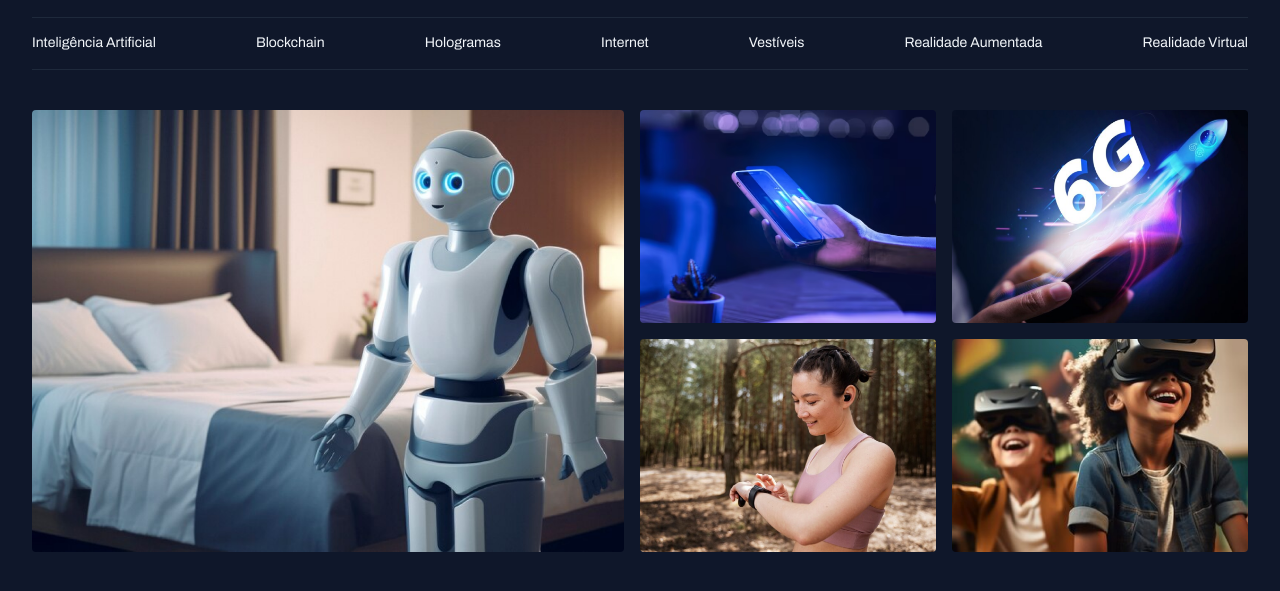
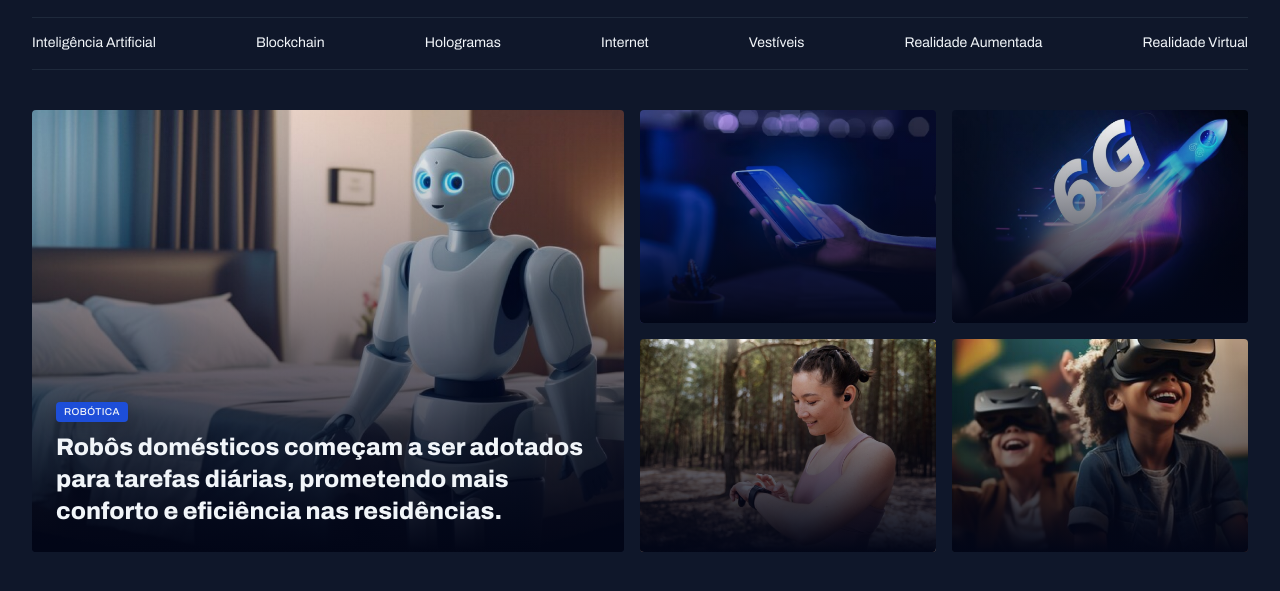
Before and after one commit to Fergani94/RS---Portal-de-Noticia, a plain HTML site: page index.html in a window 1280 px wide. Shown: the part 45-636 px from the top of the page. Drawn offline with Linux system fonts and the light colour scheme.

Commit message:
Card content organized

```diff
--- a/index.html
+++ b/index.html
@@ -41,21 +41,26 @@
 
   <main class="grid container">
     <section id="featured" class="grid grid-flow-col gap-16">
-      <div>
+      <div class="card">
+
         <img src="assets/images/Image 01.png" alt="">
+        <figcaption>
+          <span class="content-tag">robótica</span>
+          <h2 class="text-2xl">Robôs domésticos começam a ser adotados para tarefas diárias, prometendo mais conforto e eficiência nas residências.</h2>
+        </figcaption>
       </div>
 
       <div class="grid grid-cols-2 gap-16">
-        <div>
+        <div class="card">
           <img src="assets/images/Image 02.png" alt="">
         </div>
-          <div>
+          <div class="card">
             <img src="assets/images/Image 03.png" alt="">
           </div>
-          <div>
+          <div class="card">
             <img src="assets/images/Image 04.png" alt="">
           </div>
-          <div>
+          <div class="card">
             <img src="assets/images/Image 05.png" alt="">
           </div>
 
--- a/styles/global.css
+++ b/styles/global.css
@@ -50,3 +50,16 @@ img{
 main{
   margin-top: 40px;
 }
+
+.content-tag {
+  display: inline-block;
+  background-color: var(--brand-color-dark);
+  padding:4px 8px;
+  border-radius: 4px;
+  font: 500 10px/1.2 var(--font-family);
+  text-transform: uppercase;
+  color: var(--text-color-primary);
+  letter-spacing: 0.04em;
+  box-shadow: 0px 4px 16px #02061740;
+
+}
--- a/styles/sections.css
+++ b/styles/sections.css
@@ -2,14 +2,29 @@
    img {
     height:100%;
     object-fit: cover;
-    border-radius: 4px;
 }
 }
 .card {
+  position: relative;
+  border-radius: 4px;
+  overflow: hidden;
   &::before{
     content:"";
     position: absolute;
+    top: 50%;
     inset:0;
-    background-color: white;
+    background: linear-gradient(180deg, transparent 0%, #020617 100%);
+  }
+  figcaption{
+    position:absolute;
+    bottom: 0;
+    padding: 24px;
+    h2 {
+      margin-top: 8px;
+    }
   }
 }
+
+
+/*
+background: linear-gradient(180deg, rgba(2, 6, 23, 0) 0%, #020617 100%); */
--- a/styles/utlility.css
+++ b/styles/utlility.css
@@ -15,3 +15,20 @@
 .gap-16 {
   gap:16px;
 }
+
+.text-2xl {
+  font: var(--text-lg1);
+}
+
+.text-xl{
+  font:var(--text-lg2);
+}
+
+.text-lg {
+  font:var(--text-lg3);
+
+}
+
+.text-sm {
+  font: var(--text-sm);
+}
```
